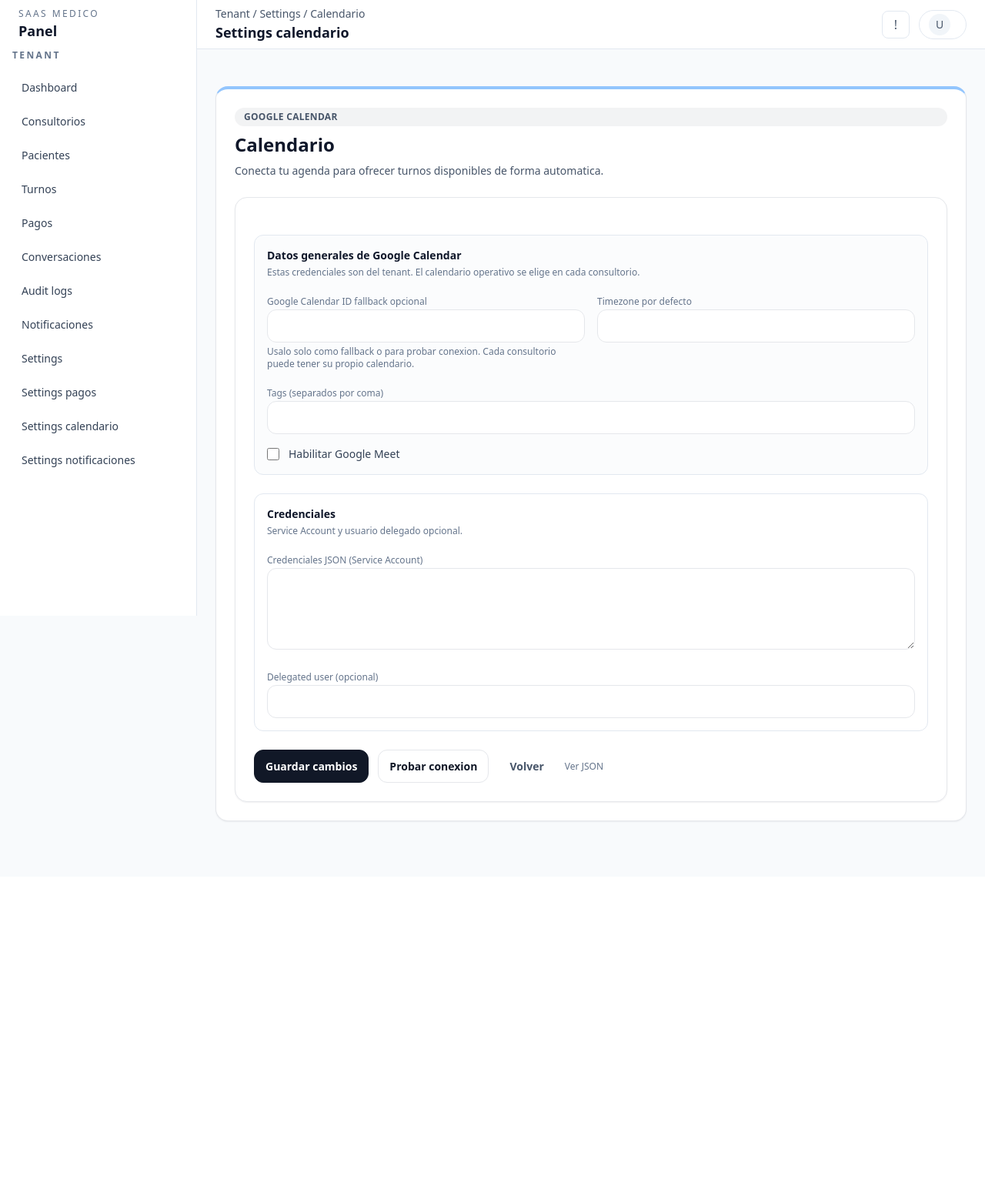
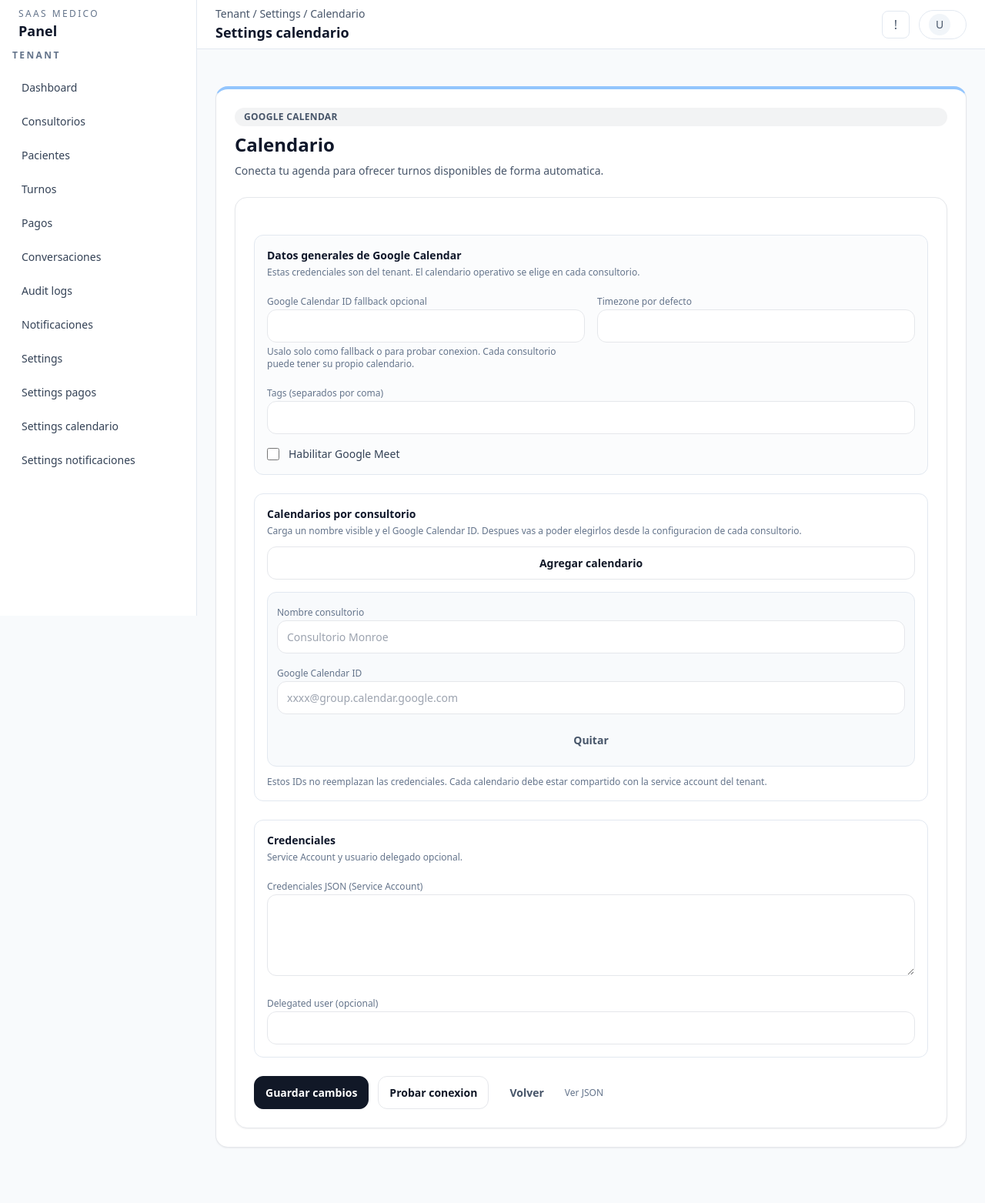
Before and after one commit to fedemenossi/asistente-virtual, a Python web app: template app/templates/tenant/settings_calendar.html in a window 1280 px wide. Shown: the whole page at 77% size. Before the commit the page ends 1068 px from the top, so only its background shows below. Run offline with Jinja, Linux system fonts and the light colour scheme; the template is opened without the code that fills it, so the values that code supplies are empty.

Commit message:
Multiple calendario por tenant

```diff
--- a/app/templates/tenant/settings_calendar.html
+++ b/app/templates/tenant/settings_calendar.html
@@ -38,6 +38,47 @@
         <input class="h-4 w-4" type="checkbox" id="virtual_meet_enabled" name="virtual_meet_enabled" {% if calendar_settings.virtual_meet_enabled %}checked{% endif %} />
         <label class="text-sm text-slate-700" for="virtual_meet_enabled">Habilitar Google Meet</label>
       </div>
+    </div>
+
+    <div class="rounded-xl border border-slate-200 bg-white p-4">
+      <div class="flex flex-col gap-3 sm:flex-row sm:items-start sm:justify-between">
+        <div>
+          <h2 class="text-sm font-semibold text-slate-900">Calendarios por consultorio</h2>
+          <p class="text-xs text-slate-500 mt-1">Carga un nombre visible y el Google Calendar ID. Despues vas a poder elegirlos desde la configuracion de cada consultorio.</p>
+        </div>
+        <button class="btn btn-secondary shrink-0" type="button" data-add-calendar-row>Agregar calendario</button>
+      </div>
+      <div class="mt-4 space-y-3" data-calendar-rows>
+        {% for calendar in calendar_settings.google_calendars %}
+          <div class="grid gap-3 rounded-xl border border-slate-200 bg-slate-50 p-3 md:grid-cols-[minmax(0,1fr)_minmax(0,2fr)_auto]" data-calendar-row>
+            <div>
+              <label class="text-xs text-slate-500">Nombre consultorio</label>
+              <input class="input" type="text" name="configured_calendar_name" value="{{ calendar.name }}" placeholder="Consultorio Monroe" />
+            </div>
+            <div>
+              <label class="text-xs text-slate-500">Google Calendar ID</label>
+              <input class="input" type="text" name="configured_calendar_id" value="{{ calendar.calendar_id }}" placeholder="xxxx@group.calendar.google.com" />
+            </div>
+            <div class="flex items-end">
+              <button class="btn btn-ghost w-full" type="button" data-remove-calendar-row>Quitar</button>
+            </div>
+          </div>
+        {% endfor %}
+        <div class="grid gap-3 rounded-xl border border-slate-200 bg-slate-50 p-3 md:grid-cols-[minmax(0,1fr)_minmax(0,2fr)_auto]" data-calendar-row>
+          <div>
+            <label class="text-xs text-slate-500">Nombre consultorio</label>
+            <input class="input" type="text" name="configured_calendar_name" value="" placeholder="Consultorio Monroe" />
+          </div>
+          <div>
+            <label class="text-xs text-slate-500">Google Calendar ID</label>
+            <input class="input" type="text" name="configured_calendar_id" value="" placeholder="xxxx@group.calendar.google.com" />
+          </div>
+          <div class="flex items-end">
+            <button class="btn btn-ghost w-full" type="button" data-remove-calendar-row>Quitar</button>
+          </div>
+        </div>
+      </div>
+      <p class="mt-3 text-xs text-slate-500">Estos IDs no reemplazan las credenciales. Cada calendario debe estar compartido con la service account del tenant.</p>
     </div>
 
     <div class="rounded-xl border border-slate-200 bg-white p-4">
@@ -100,4 +141,30 @@
       </div>
     </div>
   </div>
+
+  <script>
+    (() => {
+      const rows = document.querySelector("[data-calendar-rows]");
+      const addButton = document.querySelector("[data-add-calendar-row]");
+      if (!rows || !addButton) return;
+
+      const bindRemove = (row) => {
+        row.querySelector("[data-remove-calendar-row]")?.addEventListener("click", () => {
+          row.remove();
+        });
+      };
+
+      rows.querySelectorAll("[data-calendar-row]").forEach(bindRemove);
+      addButton.addEventListener("click", () => {
+        const template = rows.querySelector("[data-calendar-row]");
+        if (!template) return;
+        const row = template.cloneNode(true);
+        row.querySelectorAll("input").forEach((input) => {
+          input.value = "";
+        });
+        bindRemove(row);
+        rows.appendChild(row);
+      });
+    })();
+  </script>
 {% endblock %}
```
Also changed, not shown: app/templates/tenant/consultorio_form.html (+17 -1 lines), app/tests/test_google_calendar_slots_service.py (+57 -1 lines), app/web/tenant/views.py (+50 -0 lines).
